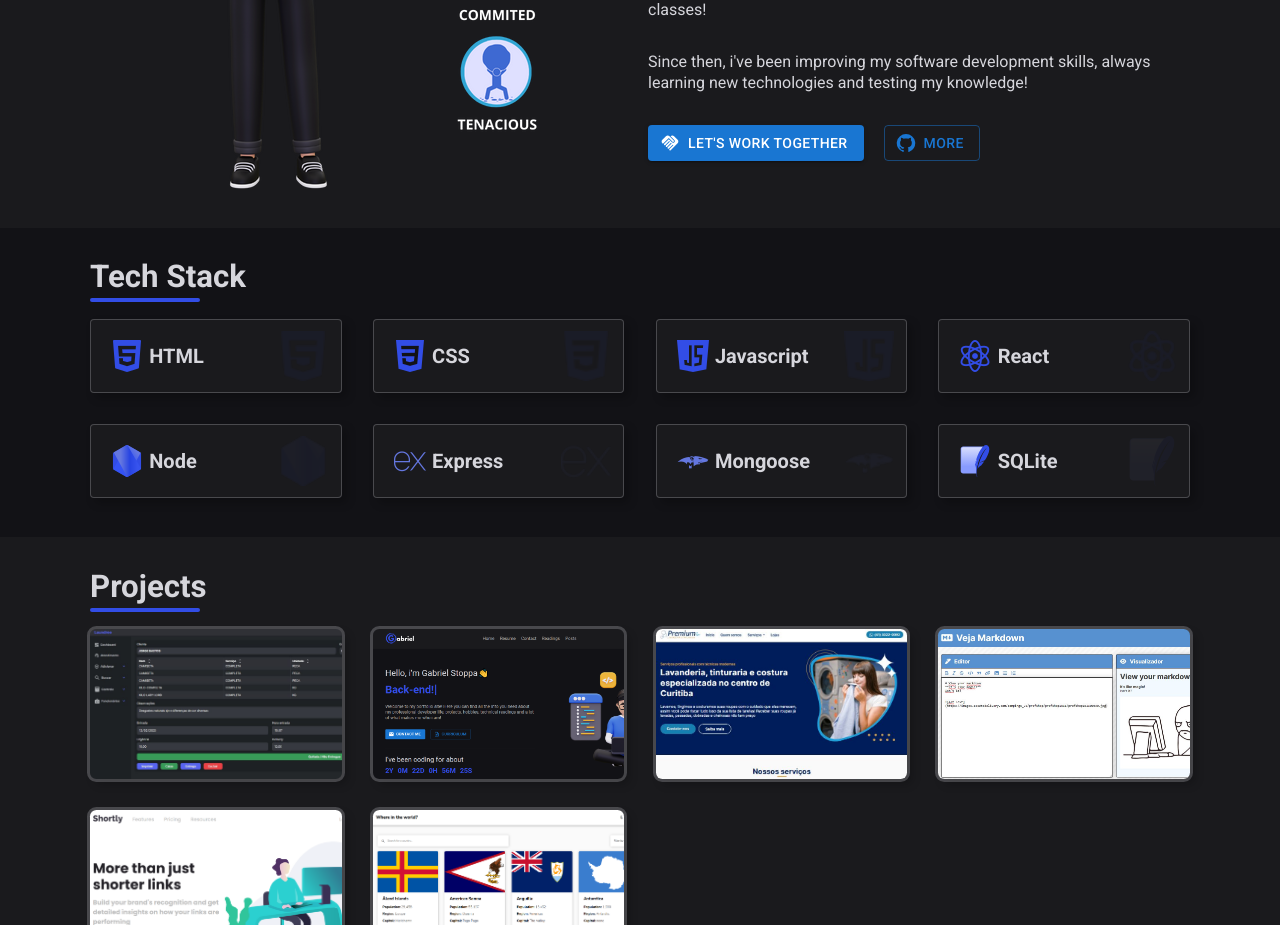
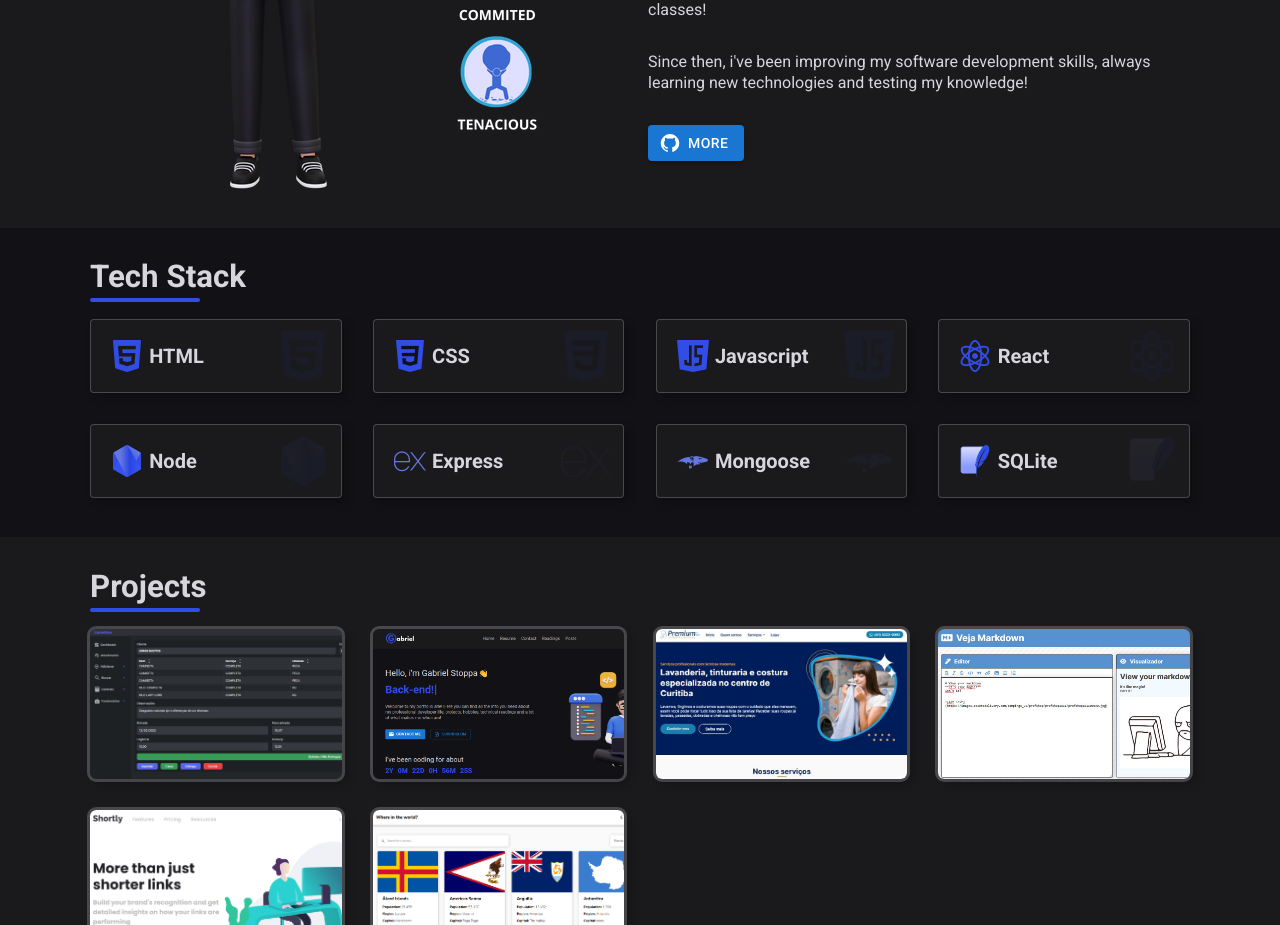
Before and after one commit to Arquimidio/react-portfolio, a React (Vite) app: page / in a window 1280 px wide. Shown: the part 886-1811 px from the top of the page. Built offline with nearby package versions, Linux system fonts and the light colour scheme.

Commit message:
Fix roles

```diff
--- a/src/assets/css/main.css
+++ b/src/assets/css/main.css
@@ -249,6 +249,7 @@ footer {
     font-weight: bolder;
 }
 
+
 .moving-hero {
     z-index: 1;
     order: -1;
--- a/src/components/About.jsx
+++ b/src/components/About.jsx
@@ -22,15 +22,7 @@ export default function About() {
                         Since then, i've been improving my software development skills, always learning new technologies and testing my knowledge!
                     </p>
                     <div className="flex-side">
-                        <Button
-                            href="mailto:gabrielstoppadossantos@gmail.com"
-                            className="btn"
-                            variant="contained"
-                            startIcon={<HandshakeIcon />}
-                        >
-                            Let's Work Together
-                        </Button>
-                        <Button variant="outlined" className="btn" startIcon={<GitHubIcon />}>
+                        <Button variant="contained" className="btn" startIcon={<GitHubIcon />}>
                             More
                         </Button>
                     </div>
--- a/src/components/Presentation.jsx
+++ b/src/components/Presentation.jsx
@@ -11,8 +11,8 @@ export default function Presentation() {
     const ROLES = [
         'Web Developer!',
         'Software Engineer!',
-        'Front-end!',
-        'Back-end!'
+        'Front-end dev!',
+        'Back-end dev!'
     ]
 
     return (
```
